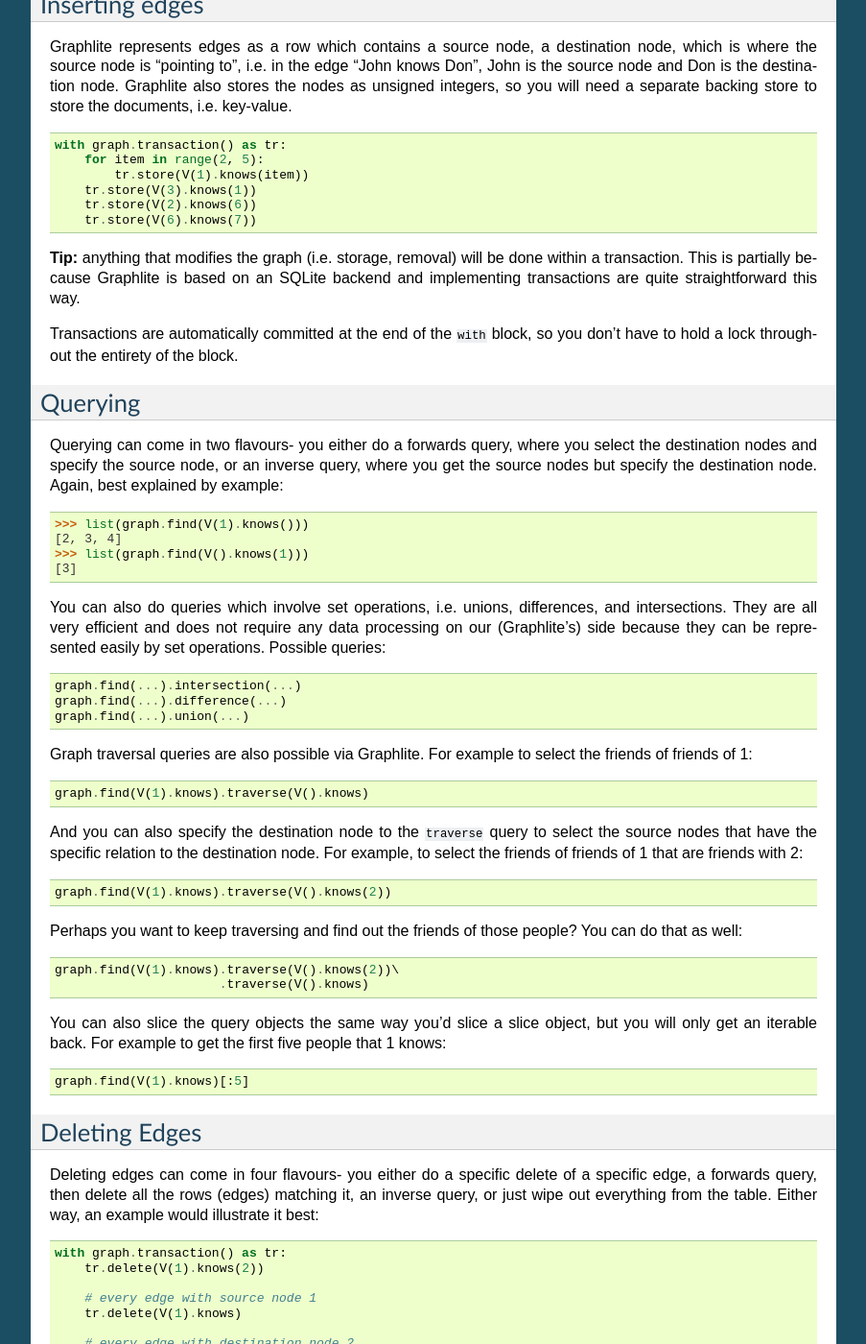
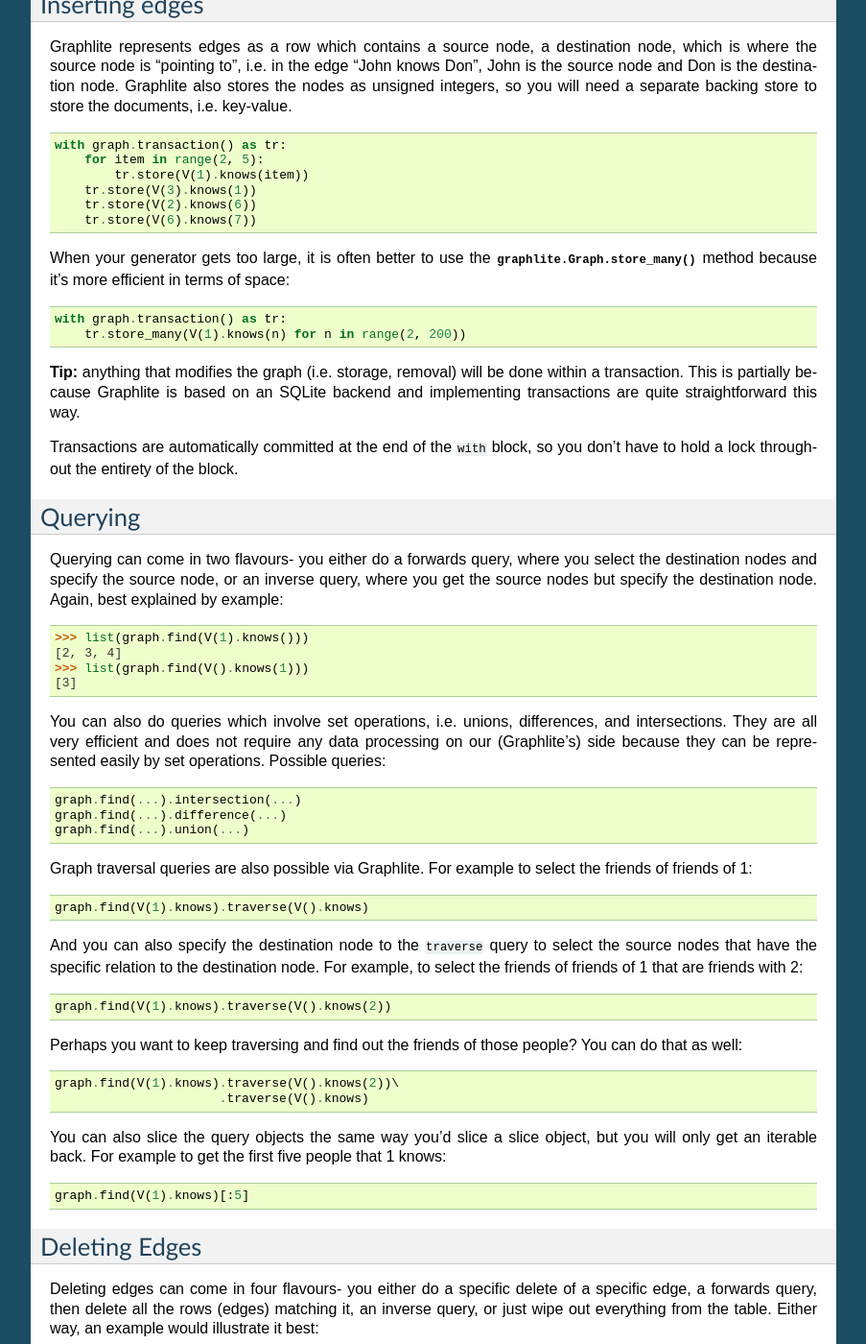
Before and after one commit to eugene-eeo/graphlite, a Sphinx documentation site: the page built from docs/usage.rst, in a window 1280 px wide and 1400 px high, scrolled down 445 px. Shown: the whole window at 96% size, without its empty margins (198-1101 px from the left). Built offline with Sphinx 7.4.7, drawn with Linux system fonts in a browser that asks for light colours; some of the changed text lies outside the part shown.

Commit message:
document store_many and delete_many

```diff
--- a/docs/usage.rst
+++ b/docs/usage.rst
@@ -46,6 +46,15 @@
         tr.store(V(3).knows(1))
         tr.store(V(2).knows(6))
         tr.store(V(6).knows(7))
+
+When your generator gets too large, it is often better to use the
+:meth:`graphlite.Graph.store_many` method because it's more
+efficient in terms of space:
+
+.. code-block:: python
+
+    with graph.transaction() as tr:
+        tr.store_many(V(1).knows(n) for n in range(2, 200))
 
 **Tip:** anything that modifies the graph (i.e. storage, removal)
 will be done within a transaction. This is partially because
@@ -139,3 +148,12 @@
 
         # everything within the knows table
         tr.delete(V().knows)
+
+Similar to :meth:`graphlite.Graph.store_many` you should use the
+:meth:`graphlite.Graph.delete_many` method if you are deleting
+many specific nodes at once. For example:
+
+.. code-block:: python
+
+    with graph.transaction() as tr:
+        tr.delete_many(V(1).knows(i) for i in gen())
```
